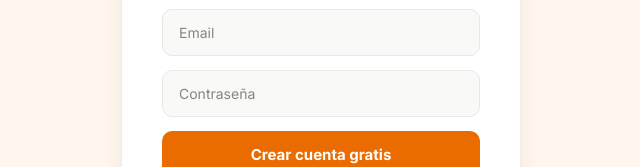
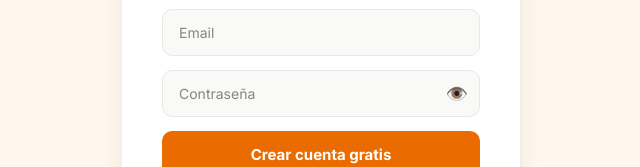
Before and after one commit to samuelanriquez-byte/rutapet, a Next.js app: page /register in a window 1280 px wide. Shown: the part 388-555 px from the top of the page, without its empty margins (319-959 px from the left). Built offline with nearby package versions, Linux system fonts and the light colour scheme.

Commit message:
feat: password visibility toggle on login and register

```diff
--- a/app/(auth)/login/page.tsx
+++ b/app/(auth)/login/page.tsx
@@ -7,6 +7,7 @@ import Link from 'next/link'
 export default function LoginPage() {
   const [email, setEmail] = useState('')
   const [password, setPassword] = useState('')
+  const [showPass, setShowPass] = useState(false)
   const [error, setError] = useState('')
   const [loading, setLoading] = useState(false)
   const router = useRouter()
@@ -31,8 +32,14 @@ export default function LoginPage() {
         <div style={{ display: 'flex', flexDirection: 'column', gap: 14 }}>
           <input value={email} onChange={e => setEmail(e.target.value)} type="email" placeholder="Email" onKeyDown={e => e.key === 'Enter' && login()}
             style={{ background: '#F9F9F7', border: '1px solid #E8E8E4', borderRadius: 10, padding: '12px 16px', color: '#111', fontSize: 14, outline: 'none' }} />
-          <input value={password} onChange={e => setPassword(e.target.value)} type="password" placeholder="Contraseña" onKeyDown={e => e.key === 'Enter' && login()}
-            style={{ background: '#F9F9F7', border: '1px solid #E8E8E4', borderRadius: 10, padding: '12px 16px', color: '#111', fontSize: 14, outline: 'none' }} />
+          <div style={{ position: 'relative' }}>
+            <input value={password} onChange={e => setPassword(e.target.value)} type={showPass ? 'text' : 'password'} placeholder="Contraseña" onKeyDown={e => e.key === 'Enter' && login()}
+              style={{ background: '#F9F9F7', border: '1px solid #E8E8E4', borderRadius: 10, padding: '12px 44px 12px 16px', color: '#111', fontSize: 14, outline: 'none', width: '100%', boxSizing: 'border-box' }} />
+            <button type="button" onClick={() => setShowPass(p => !p)}
+              style={{ position: 'absolute', right: 12, top: '50%', transform: 'translateY(-50%)', background: 'none', border: 'none', cursor: 'pointer', fontSize: 18, color: '#888' }}>
+              {showPass ? '🙈' : '👁️'}
+            </button>
+          </div>
           {error && <p style={{ color: '#E53E3E', fontSize: 13 }}>{error}</p>}
           <button onClick={login} disabled={loading}
             style={{ background: '#EA6C00', color: '#fff', border: 'none', borderRadius: 10, padding: '13px', fontSize: 15, fontWeight: 700, cursor: 'pointer' }}>
--- a/app/(auth)/register/page.tsx
+++ b/app/(auth)/register/page.tsx
@@ -6,6 +6,7 @@ import Link from 'next/link'
 
 export default function RegisterPage() {
   const [form, setForm] = useState({ nombre: '', email: '', password: '' })
+  const [showPass, setShowPass] = useState(false)
   const [error, setError] = useState('')
   const [loading, setLoading] = useState(false)
   const router = useRouter()
@@ -38,8 +39,14 @@ export default function RegisterPage() {
             style={{ background: '#F9F9F7', border: '1px solid #E8E8E4', borderRadius: 10, padding: '12px 16px', color: '#111', fontSize: 14, outline: 'none' }} />
           <input value={form.email} onChange={e => setForm(p => ({ ...p, email: e.target.value }))} type="email" placeholder="Email"
             style={{ background: '#F9F9F7', border: '1px solid #E8E8E4', borderRadius: 10, padding: '12px 16px', color: '#111', fontSize: 14, outline: 'none' }} />
-          <input value={form.password} onChange={e => setForm(p => ({ ...p, password: e.target.value }))} type="password" placeholder="Contraseña"
-            style={{ background: '#F9F9F7', border: '1px solid #E8E8E4', borderRadius: 10, padding: '12px 16px', color: '#111', fontSize: 14, outline: 'none' }} />
+          <div style={{ position: 'relative' }}>
+            <input value={form.password} onChange={e => setForm(p => ({ ...p, password: e.target.value }))} type={showPass ? 'text' : 'password'} placeholder="Contraseña"
+              style={{ background: '#F9F9F7', border: '1px solid #E8E8E4', borderRadius: 10, padding: '12px 44px 12px 16px', color: '#111', fontSize: 14, outline: 'none', width: '100%', boxSizing: 'border-box' }} />
+            <button type="button" onClick={() => setShowPass(p => !p)}
+              style={{ position: 'absolute', right: 12, top: '50%', transform: 'translateY(-50%)', background: 'none', border: 'none', cursor: 'pointer', fontSize: 18, color: '#888' }}>
+              {showPass ? '🙈' : '👁️'}
+            </button>
+          </div>
           {error && <p style={{ color: '#E53E3E', fontSize: 13 }}>{error}</p>}
           <button onClick={register} disabled={loading}
             style={{ background: '#EA6C00', color: '#fff', border: 'none', borderRadius: 10, padding: '13px', fontSize: 15, fontWeight: 700, cursor: 'pointer' }}>
```
